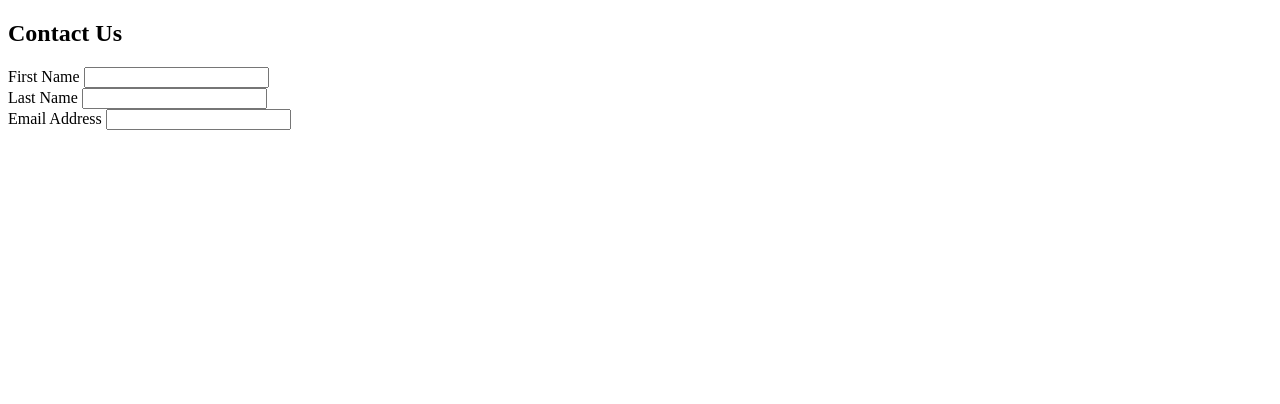
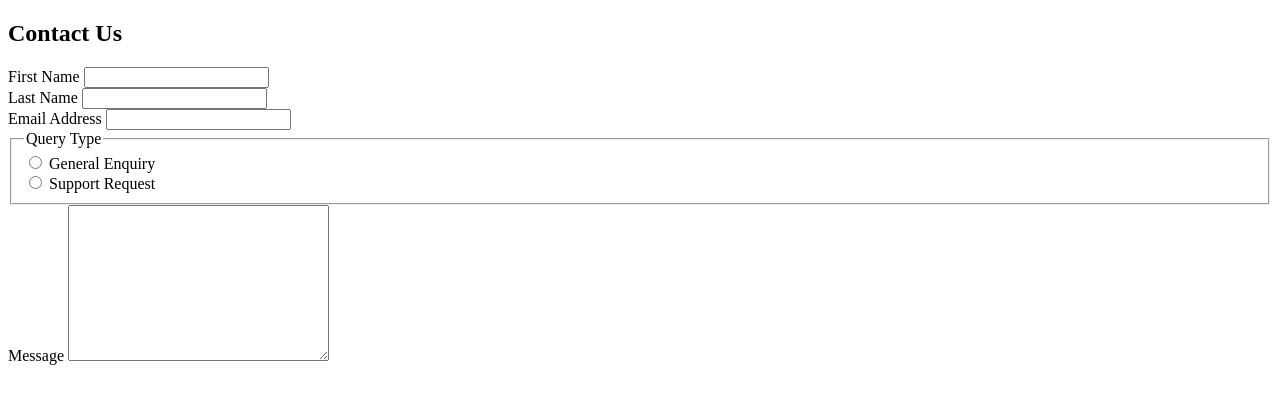
Before and after one commit to Rock-n-Roll-CRC/FM-Contact-Form, a website with bundled scripts: page src/index.html in a window 1280 px wide. Built offline with nearby package versions, Linux system fonts and the light colour scheme; files whose address does not match are found by name.

Commit message:
🚧 Worked on the contact form.

```diff
--- a/src/index.html
+++ b/src/index.html
@@ -95,6 +95,49 @@
               class="contact-form__input"
             />
           </div>
+
+          <fieldset class="contact-form__fieldset">
+            <legend class="contact-form__legend">
+              <span class="contact-form__legend-text">Query Type</span>
+            </legend>
+
+            <div class="contact-form__field--flex-row">
+              <input
+                type="radio"
+                name="query-type"
+                id="general-enquiry"
+                class="contact-form__radio"
+              />
+              <label for="general-enquiry" class="contact-form__label"
+                >General Enquiry</label
+              >
+            </div>
+
+            <div class="contact-form__field--flex-row">
+              <input
+                type="radio"
+                name="query-type"
+                id="support-request"
+                class="contact-form__radio"
+              />
+              <label for="support-request" class="contact-form__label"
+                >Support Request</label
+              >
+            </div>
+          </fieldset>
+
+          <div class="contact-form__field">
+            <label for="message" class="contact-form__label"
+              ><span class="contact-form__label-text">Message</span></label
+            >
+            <textarea
+              name="message"
+              id="message"
+              cols="30"
+              rows="10"
+              class="contact-form__message"
+            ></textarea>
+          </div>
         </form>
       </article>
     </main>
--- a/src/scss/components/_contact-form.scss
+++ b/src/scss/components/_contact-form.scss
@@ -23,6 +23,21 @@
     @include flex-shorthand($flex-direction: column, $gap: 0.5rem);
   }
 
+  &__field--flex-row {
+    display: flex;
+    gap: 1.1rem;
+    align-items: center;
+    block-size: 3.18rem;
+    padding-inline-start: 1.8rem;
+    font-size: 1.115rem;
+    border: 0.01rem solid $color-neutral-medium-green;
+    border-radius: 0.5rem;
+  }
+
+  &__field--flex-row:not(:last-child) {
+    margin-block-end: 1rem;
+  }
+
   &__label {
     color: $color-neutral-dark-green;
   }
@@ -31,7 +46,8 @@
     position: relative;
   }
 
-  &__label-text::after {
+  &__label-text::after,
+  &__legend-text::after {
     @include absolute-shorthand($inset-inline-end: -0.96rem);
 
     color: $color-primary-medium-green;
@@ -39,8 +55,34 @@
   }
 
   &__input {
-    block-size: 3.2rem;
+    block-size: 3.18rem;
     border: 0.01rem solid $color-neutral-medium-green;
     border-radius: 0.5rem;
   }
+
+  &__fieldset {
+    padding: 0;
+    border: 0;
+  }
+
+  &__legend {
+    padding: 0;
+    margin-block-end: 1.05rem;
+    color: $color-neutral-dark-green;
+  }
+
+  &__legend-text {
+    position: relative;
+  }
+
+  &__radio {
+    transform: scale(1.5);
+  }
+
+  &__message {
+    block-size: 15rem;
+    resize: none;
+    border-color: $color-neutral-medium-green;
+    border-radius: 0.5rem;
+  }
 }
```
